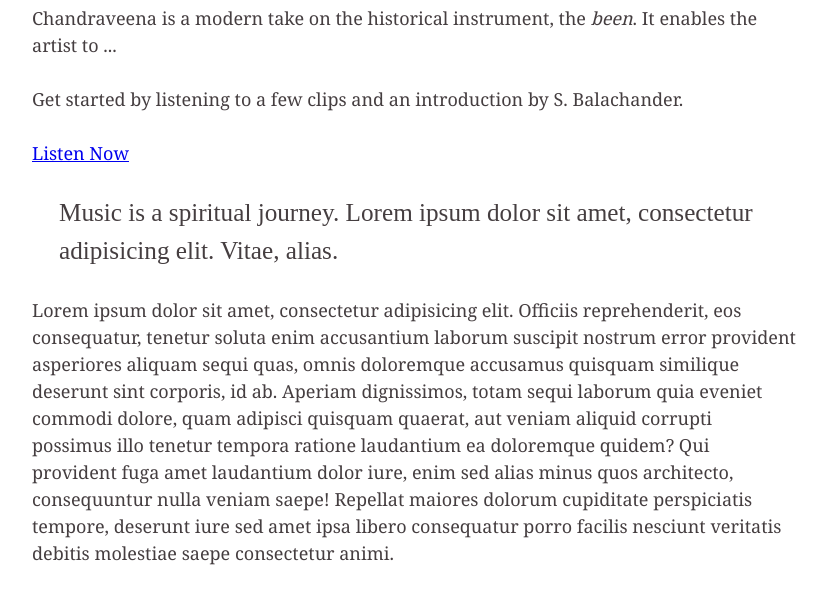
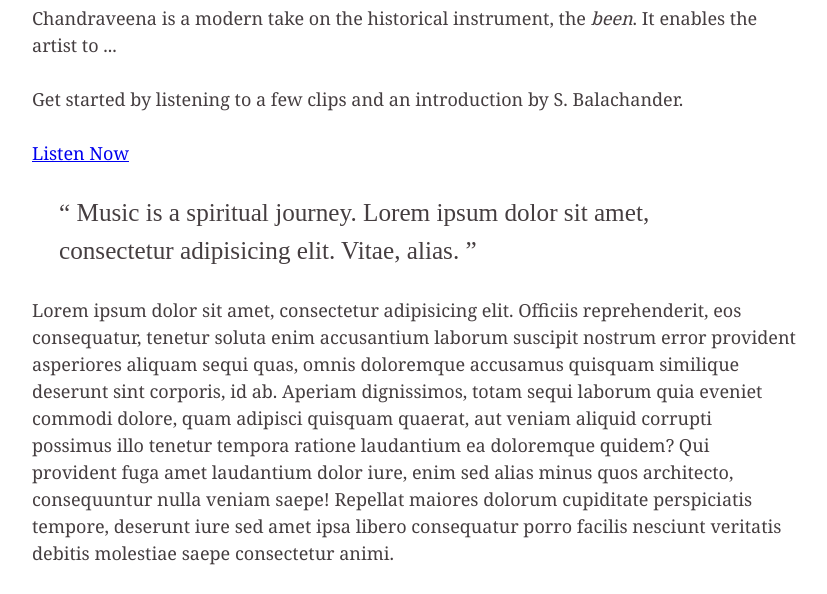
Before and after one commit to aravind-sadharani/chandraveena, a Gatsby site: page / in a window 1280 px wide. Shown: the part 320-914 px from the top of the page, without its empty margins (226-1053 px from the left). Built offline with nearby package versions, Linux system fonts and the light colour scheme; Gatsby itself is replaced by a stand-in of ours; a web font is replaced by a local one.

Commit message:
Add Blockquote to include quotation marks in blockquote

```diff
--- /dev/null
+++ b/src/components/blockquote.js
@@ -0,0 +1,5 @@
+import React from "react"
+
+export default ({children}) => (
+  <blockquote>&ldquo; {children} &rdquo;</blockquote>
+)
--- a/src/pages/index.js
+++ b/src/pages/index.js
@@ -1,5 +1,6 @@
 import React from "react"
 import Container from "../components/container"
+import Blockquote from "../components/blockquote"
 
 const indexPage = () => (
   <Container>
@@ -24,9 +25,9 @@ const indexPage = () => (
         </p>
       </div>
     </div>
-    <blockquote>
+    <Blockquote>
       Music is a spiritual journey. Lorem ipsum dolor sit amet, consectetur adipisicing elit. Vitae, alias.
-    </blockquote>
+    </Blockquote>
     <div>
       <p>
         Lorem ipsum dolor sit amet, consectetur adipisicing elit. Officiis reprehenderit, eos consequatur, tenetur soluta enim accusantium laborum suscipit nostrum error provident asperiores aliquam sequi quas, omnis doloremque accusamus quisquam similique deserunt sint corporis, id ab. Aperiam dignissimos, totam sequi laborum quia eveniet commodi dolore, quam adipisci quisquam quaerat, aut veniam aliquid corrupti possimus illo tenetur tempora ratione laudantium ea doloremque quidem? Qui provident fuga amet laudantium dolor iure, enim sed alias minus quos architecto, consequuntur nulla veniam saepe! Repellat maiores dolorum cupiditate perspiciatis tempore, deserunt iure sed amet ipsa libero consequatur porro facilis nesciunt veritatis debitis molestiae saepe consectetur animi.
```
